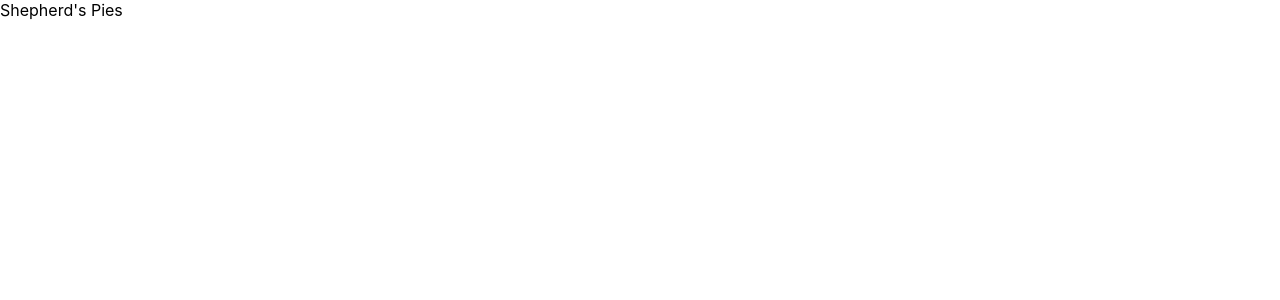
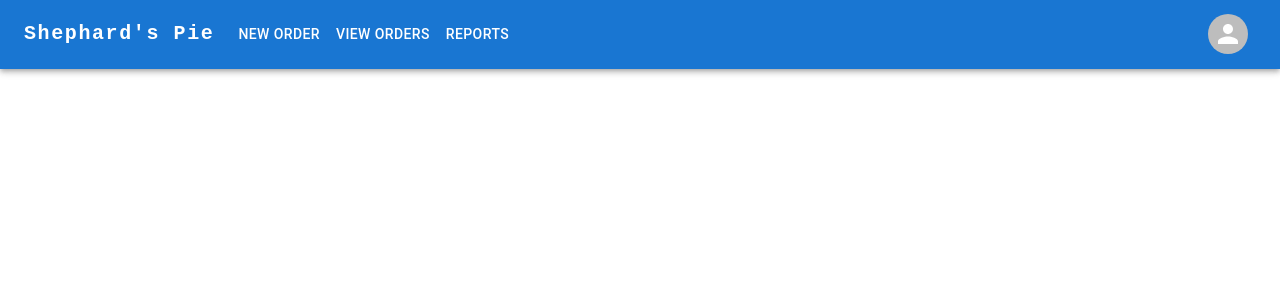
Before and after one commit to Evening-Cohort-31/Shepherds-Pie-client-fonwol, a React (Vite) app: page / in a window 1280 px wide. Shown: the top 300 px of the page. Built offline with nearby package versions, Linux system fonts and the light colour scheme.

Commit message:
Added navbar

```diff
--- a/src/App.jsx
+++ b/src/App.jsx
@@ -1,7 +1,25 @@
+import { Outlet, Route, Routes } from "react-router-dom";
 import "./App.css";
+import { Navbar } from "./components/navbar/Navbar.jsx";
+import { Home } from "./components/home/Home.jsx";
 
 function App() {
-  return <div className="App">Shepherd's Pies</div>;
+  return (
+    <>
+      <Routes>
+        <Route
+          path="/"
+          element={
+            <>
+              <Navbar/>
+              <Outlet />
+            </>}
+        >
+          <Route index element={<Home />}/>
+        </Route>
+      </Routes>
+    </>
+  )
 }
 
 export default App;
--- /dev/null
+++ b/src/components/home/Home.jsx
@@ -0,0 +1,4 @@
+export const Home = () => {
+
+    return <></>
+}
--- /dev/null
+++ b/src/components/navbar/Navbar.jsx
@@ -0,0 +1,54 @@
+import { AppBar, Avatar, Box, Button, Container, IconButton, Toolbar, Typography } from "@mui/material"
+import { useNavigate } from "react-router-dom"
+
+export const Navbar = () => {
+
+    const pages = ["New Order", "View Orders", "Reports"]
+    const navigate = useNavigate()
+
+
+
+    return (
+        <Box sx={{flexGrow: 1}}>
+            <AppBar position="static">
+                <Container maxWidth="x1">
+                    <Toolbar disableGutters>
+                        <Typography
+                            variant="h6"
+                            noWrap
+                            component="a"
+                            href="/"
+                            sx={{
+                                mr: 2,
+                                display: { xs: 'none', md: 'flex' },
+                                fontFamily: 'monospace',
+                                fontWeight: 700,
+                                letterSpacing: '.1rem',
+                                color: "inherit",
+                                textDecoration: "none"
+                            }}
+                        >Shephard's Pie</Typography>
+                        <Box sx={{ flexGrow: 1, display: "flex"}}>
+                            {pages.map((page) => (
+                                <Button
+                                    key={page}
+                                    sx={{ my: 2, color: "white", display: "block"}}
+                                    //Update as necessary
+                                    onClick={() => navigate("/")}
+                                >
+                                    {page}
+                                </Button>
+                            ))}
+                        </Box>
+                        <Box sx={{ flexGrow: 0}}>
+                            {/**Update to profile page */}
+                            <IconButton onClick={() => navigate("/")}>
+                                <Avatar/>
+                            </IconButton>
+                        </Box>
+                    </Toolbar>
+                </Container>
+            </AppBar>
+        </Box>
+    )
+}
--- a/src/index.jsx
+++ b/src/index.jsx
@@ -2,6 +2,11 @@ import React from "react";
 import ReactDOM from "react-dom/client";
 import "./index.css";
 import App from "./App";
+import { BrowserRouter } from "react-router-dom";
 
 const root = ReactDOM.createRoot(document.getElementById("root"));
-root.render(<App />);
+root.render(
+    <BrowserRouter>
+        <App />
+    </BrowserRouter>
+);
```
